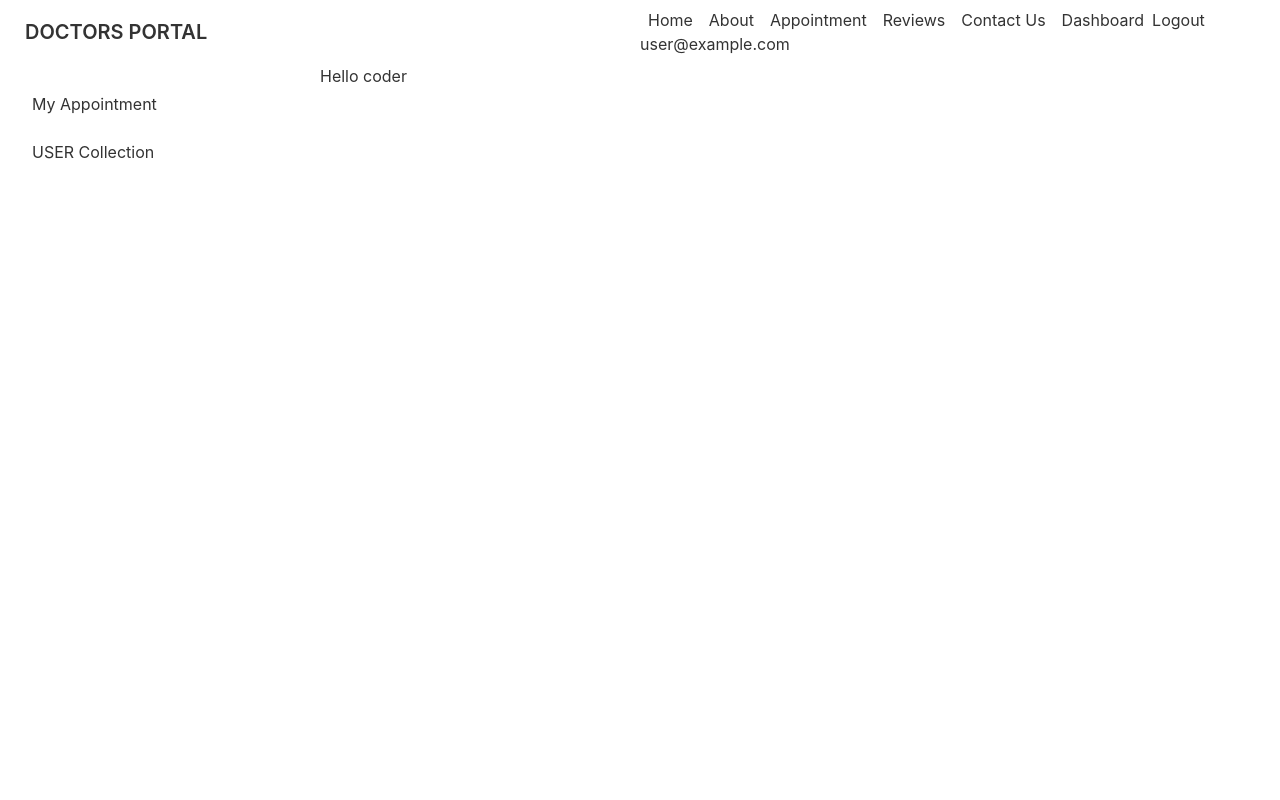
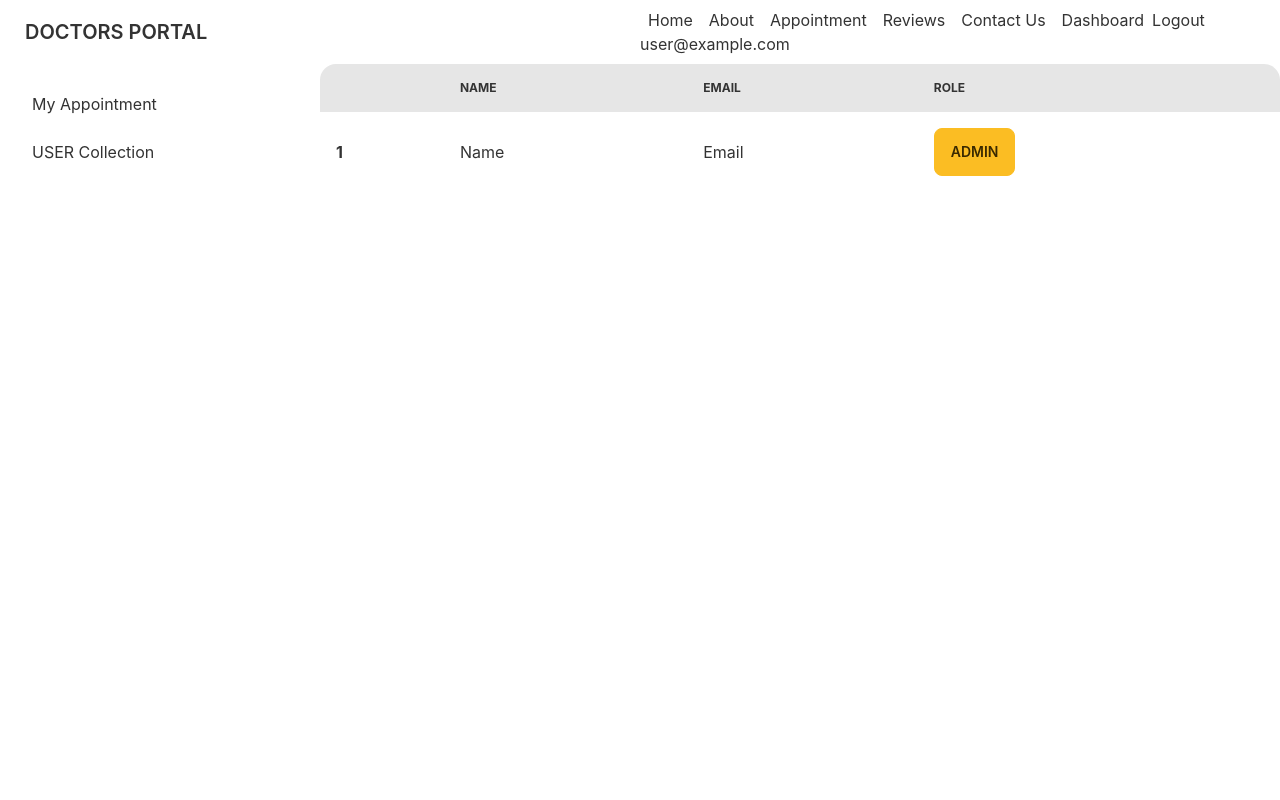
Before and after one commit to codex-zubair/doctors-portal-client, a React (Create React App) app: page /dashboard/users in a window 1280 px wide. Shown: the top 800 px of the page. Built offline with nearby package versions, Linux system fonts and the light colour scheme; no server answers; sample sign-in values are in the browser's storage.

Commit message:
user data stored when they will sign up we will keep their email and name for future work

```diff
--- a/src/AdminPages/AllUserList/AllUserList.js
+++ b/src/AdminPages/AllUserList/AllUserList.js
@@ -2,9 +2,33 @@ import React from 'react';
 
 const AllUserList = () => {
     return (
-        <div>
-            <h1>Hello coder</h1>
-        </div>
+        <section>
+            <div className="overflow-x-auto">
+                <table className="table table-zebra w-full">
+
+                    <thead>
+                        <tr>
+                            <th></th>
+                            <th>Name</th>
+                            <th>Email</th>
+                            <th>Role</th>
+
+                        </tr>
+                    </thead>
+                    <tbody>
+
+                        <tr>
+                            <th>1</th>
+                            <td>Name</td>
+                            <td>Email</td>
+                            <td><button className='btn btn-warning'>Admin</button></td>
+
+                        </tr>
+
+                    </tbody>
+                </table>
+            </div>
+        </section>
     );
 };
 
--- a/src/AdminPages/Book/Book.js
+++ /dev/null
@@ -1,11 +0,0 @@
-import React from 'react';
-
-const Book = () => {
-    return (
-        <div>
-            <h1>I"m book</h1>
-        </div>
-    );
-};
-
-export default Book;
--- a/src/Pages/Register/Register.js
+++ b/src/Pages/Register/Register.js
@@ -6,7 +6,7 @@ import { userAuthContext } from '../../Context/UserContext';
 
 const Register = () => {
 
-    const { emailSignUp} = useContext(userAuthContext);
+    const { emailSignUp } = useContext(userAuthContext);
 
     // login system
     const navigate = useNavigate();
@@ -16,25 +16,51 @@ const Register = () => {
     const [error, setError] = useState(null);
 
     // Form values.
-    const { register, handleSubmit,watch, formState: { errors } } = useForm();
+    const { register, handleSubmit, watch, formState: { errors } } = useForm();
 
 
 
 
     //    register form
     const onSubmit = data => {
-        emailSignUp(data.email,data.password)
-        .then(data=> {
+        emailSignUp(data.email, data.password)
+            .then(data => {
+
+                //! Storing Data into our data base
+
+                const user = {
+                    email: data.email,
+                    name: data.name
+                }
+
+                fetch('http://localhost:5000/users', {
+                    method: 'POST',
+                    headers: { 'content-type': 'application/json' },
+                    body: JSON.stringify(user)
+
+                })
+                    .then(res => res.json())
+                    .then(data => {
+                        if(data.acknowledged)
+                        {
                             setError('Sign Up Success!');
-            toast.success('Congrats!', {icon:':)'})
+                            toast.success('Congrats!', { icon: ':)' })
+                            setTimeout(() => {
                                 navigate('/')
+                            }, 1500);
+                        }
+
                     })
-        .catch(error=> {
+                    .catch(error => console.log(error))
+
+            })
+            .catch(error => {
                 setError(error.message)
                 console.log(error)
 
 
             })
+
     };
 
     // console.log(watch("exampleRequired")); // watch input value by passing the name of it
@@ -59,7 +85,7 @@ const Register = () => {
     return (
         /* "handleSubmit" will validate your inputs before invoking "onSubmit" */
         <form onSubmit={handleSubmit(onSubmit)} className='card p-10 my-40 flex-shrink-0 w-full max-w-sm shadow-2xl bg-base-100 mx-auto' >
-        <Toaster/>
+            <Toaster />
             <h1 className='text-center text-2xl'>Please Sign Up</h1>
             <label className="label">
                 <span className="label-text">Name</span>
@@ -92,7 +118,7 @@ const Register = () => {
                 <span>{error}</span>
             </div>
 
-             <button disabled={password === ''|| email ===''} className='btn text-white' type="submit">Sign Up</button>
+            <button disabled={password === '' || email === ''} className='btn text-white' type="submit">Sign Up</button>
         </form>
     );
 };
--- a/src/Routes/Routes.js
+++ b/src/Routes/Routes.js
@@ -11,7 +11,7 @@ import PrivateRoute from '../Routes/PrivateRoute';
 import Dashboard from "../Layout/Dashboard/Dashboard";
 import MyAppointment from "../AdminPages/MyAppointment/MyAppointment";
 import AllUserList from "../AdminPages/AllUserList/AllUserList";
-import Book from "../AdminPages/Book/Book";
+
 
 
 
@@ -46,7 +46,7 @@ export const route = createBrowserRouter([
     },
 
     {
-        path: '/dashboard', element: <Dashboard></Dashboard>, children: [
+        path: '/dashboard', element:<PrivateRoute><Dashboard></Dashboard></PrivateRoute>, children: [
 
             {
                 path: '/dashboard', element: <MyAppointment></MyAppointment>
```
Also changed, not shown: 1 other file (tests, documents, lock files or other folders). Lines whose indentation alone changed are shown as unchanged.
